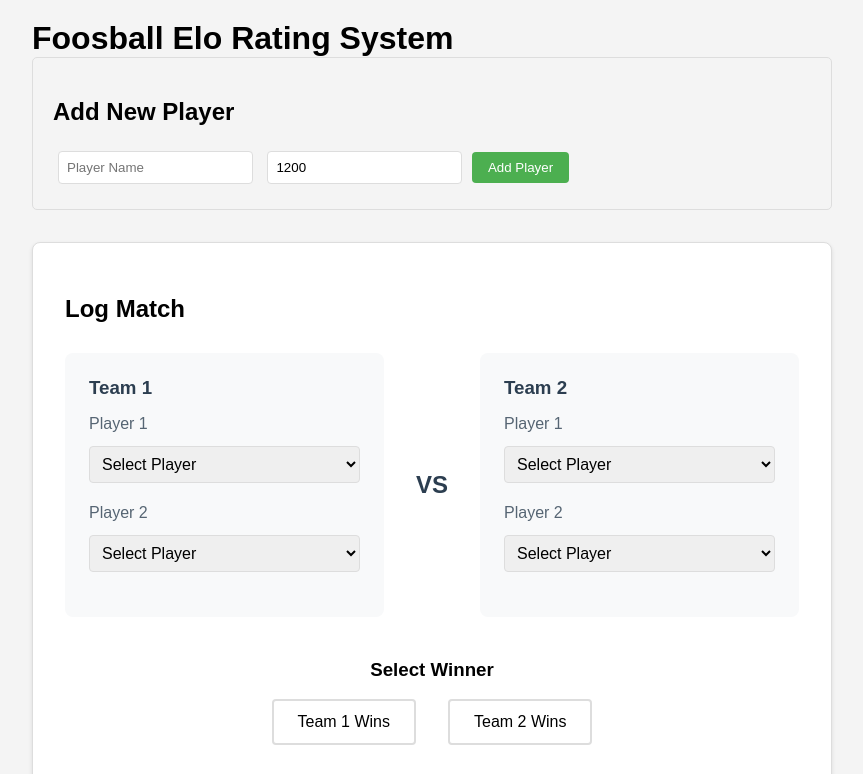
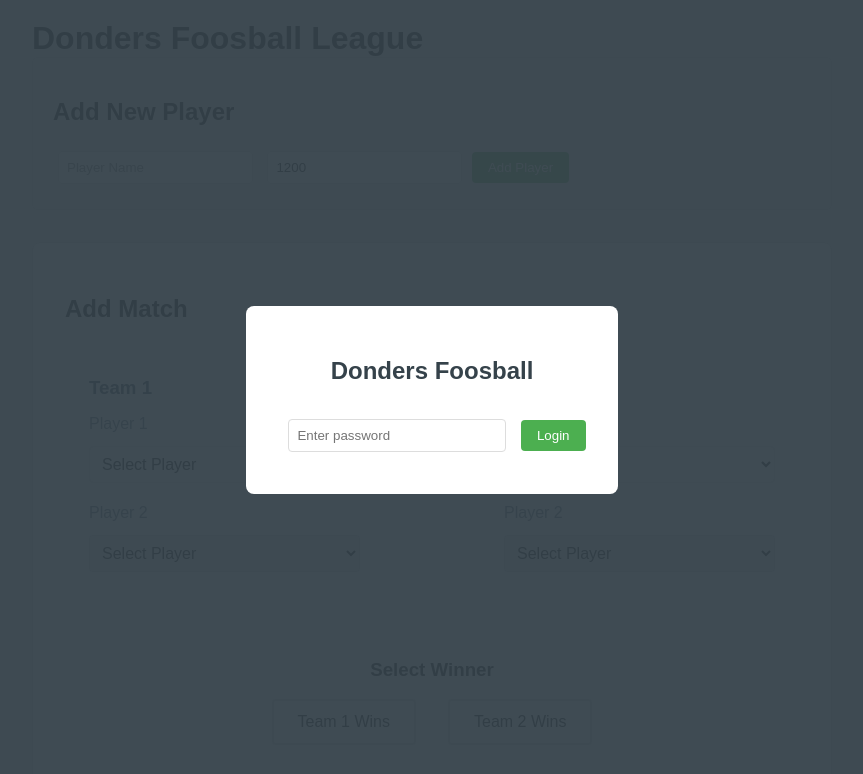
Before and after one commit to kostas-joey/kostas-joey.github.io, a website with bundled scripts: page index.html in a window 1280 px wide. Shown: the top 774 px of the page, without its empty margins (208-1071 px from the left). Built offline with nearby package versions, Linux system fonts and the light colour scheme; no server answers.

Commit message:
Password protection

```diff
--- a/css/styles.css
+++ b/css/styles.css
@@ -379,3 +379,40 @@ input:checked + .slider:before {
 .victory-message p {
     font-size: 1.5rem;
 }
+
+.login-overlay {
+    position: fixed;
+    top: 0;
+    left: 0;
+    width: 100%;
+    height: 100%;
+    background-color: rgba(53, 66, 74, 0.95);
+    display: flex;
+    justify-content: center;
+    align-items: center;
+    z-index: 9999;
+}
+
+.login-container {
+    background: white;
+    padding: 2rem;
+    border-radius: 8px;
+    text-align: center;
+}
+
+.login-container h2 {
+    margin-bottom: 1.5rem;
+    color: #35424a;
+}
+
+.login-container input {
+    padding: 8px;
+    margin: 10px;
+    width: 200px;
+    border: 1px solid #ddd;
+    border-radius: 4px;
+}
+
+.hidden {
+    display: none !important;
+}
--- a/index.html
+++ b/index.html
@@ -3,13 +3,13 @@
 <head>
     <meta charset="UTF-8">
     <meta name="viewport" content="width=device-width, initial-scale=1.0">
-    <title>Foosball Elo Rating System</title>
+    <title>Donders Foosball League</title>
     <link rel="stylesheet" href="css/styles.css">
     <script src="https://cdn.jsdelivr.net/npm/canvas-confetti@1.6.0/dist/confetti.browser.min.js"></script>
 </head>
 <body>
     <div class="container">
-        <h1>Foosball Elo Rating System</h1>
+        <h1>Donders Foosball League</h1>
 
         <!-- Add Player Form -->
         <div class="add-player">
@@ -23,7 +23,7 @@
 
         <!-- Match Logger -->
         <div class="match-logger">
-            <h2>Log Match</h2>
+            <h2>Add Match</h2>
 
             <!-- Replace the text inputs with select elements -->
             <div class="teams-container">
@@ -76,7 +76,7 @@
                 </div>
             </div>
 
-            <button id="log-match" class="primary-button">Log Match</button>
+            <button id="log-match" class="primary-button">Add Match</button>
 
             <datalist id="players-list">
                 <!-- Will be populated with JavaScript -->
@@ -106,5 +106,13 @@
         <h2>Victory!</h2>
         <p id="winners"></p>
     </div>
+
+    <div id="loginOverlay" class="login-overlay">
+        <div class="login-container">
+            <h2>Donders Foosball</h2>
+            <input type="password" id="passwordInput" placeholder="Enter password">
+            <button onclick="checkPassword()">Login</button>
+        </div>
+    </div>
 </body>
 </html>
--- a/js/app.js
+++ b/js/app.js
@@ -393,22 +393,34 @@ document.addEventListener('change', function(event) {
     }
 });
 
-// Replace the multiple event listeners with a single initialization
-document.addEventListener('DOMContentLoaded', async () => {
-    console.log("DOM loaded, initializing application...");
-    try {
-        await Promise.all([
-            loadPlayerData().then(data => {
-                playerRatings = data;
-                console.log("Loaded player data from Firestore:", playerRatings);
-            }),
-            updatePlayersList()
-        ]);
+// Password protection
+const CORRECT_PASSWORD = 'balldontlie'; // Change this to your desired password
 
-        updatePlayerList();
-        setupEventListeners();
+function checkPassword() {
+    const password = document.getElementById('passwordInput').value;
+    if (password === CORRECT_PASSWORD) {
+        document.getElementById('loginOverlay').classList.add('hidden');
+        localStorage.setItem('foosballAuthenticated', 'true');
+        init(); // Initialize the app
+    } else {
+        alert('Incorrect password');
+    }
+}
 
-    } catch (error) {
-        console.error("Error during initialization:", error);
+// Check if already authenticated
+function checkAuthentication() {
+    const isAuthenticated = localStorage.getItem('foosballAuthenticated') === 'true';
+    if (isAuthenticated) {
+        document.getElementById('loginOverlay').classList.add('hidden');
+        init(); // Initialize the app
     }
+}
+
+// Modify the DOMContentLoaded event listener
+document.addEventListener('DOMContentLoaded', () => {
+    console.log("DOM loaded, checking authentication...");
+    checkAuthentication();
 });
+
+// Add to window object for onclick access
+window.checkPassword = checkPassword;
```
